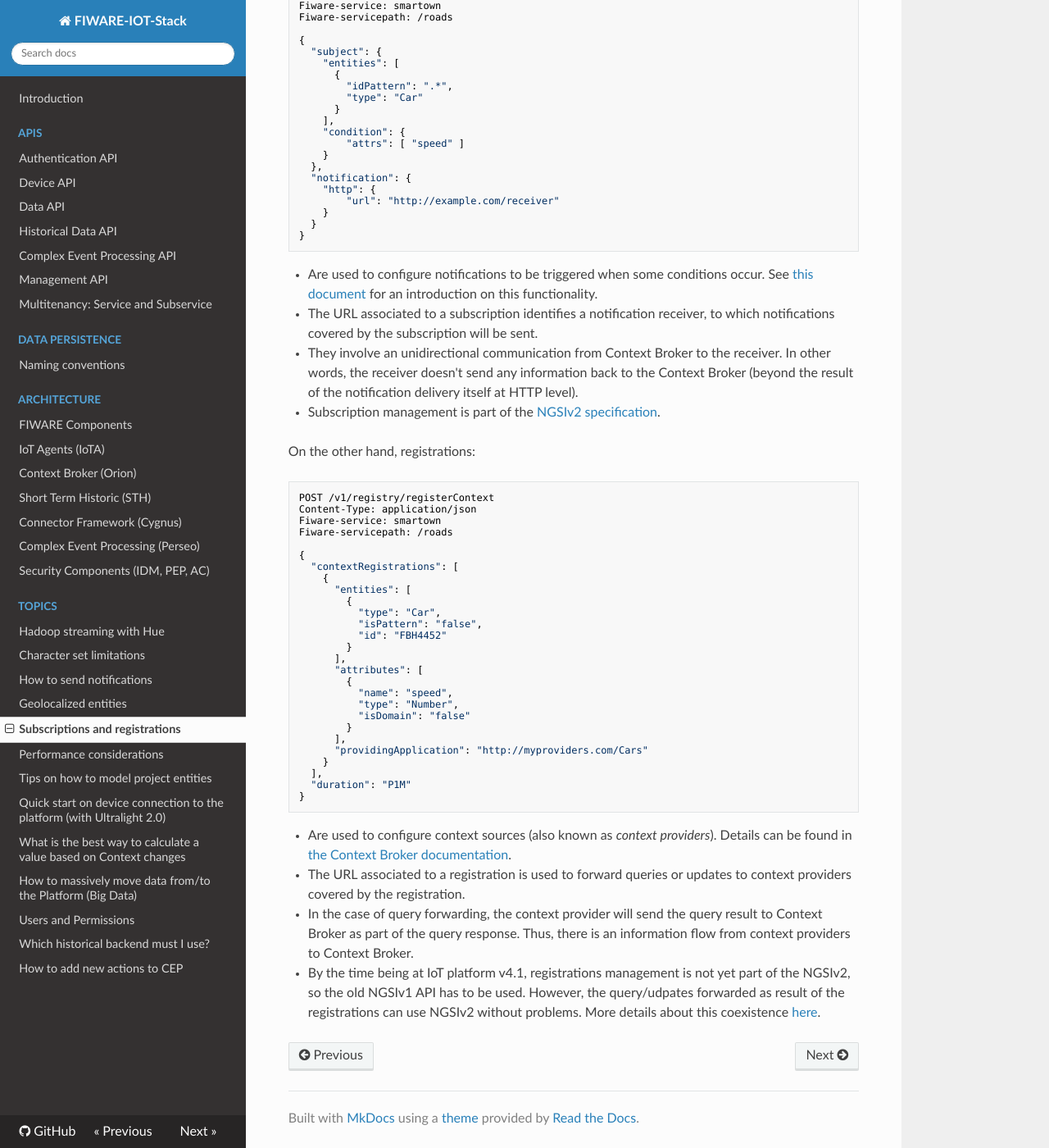
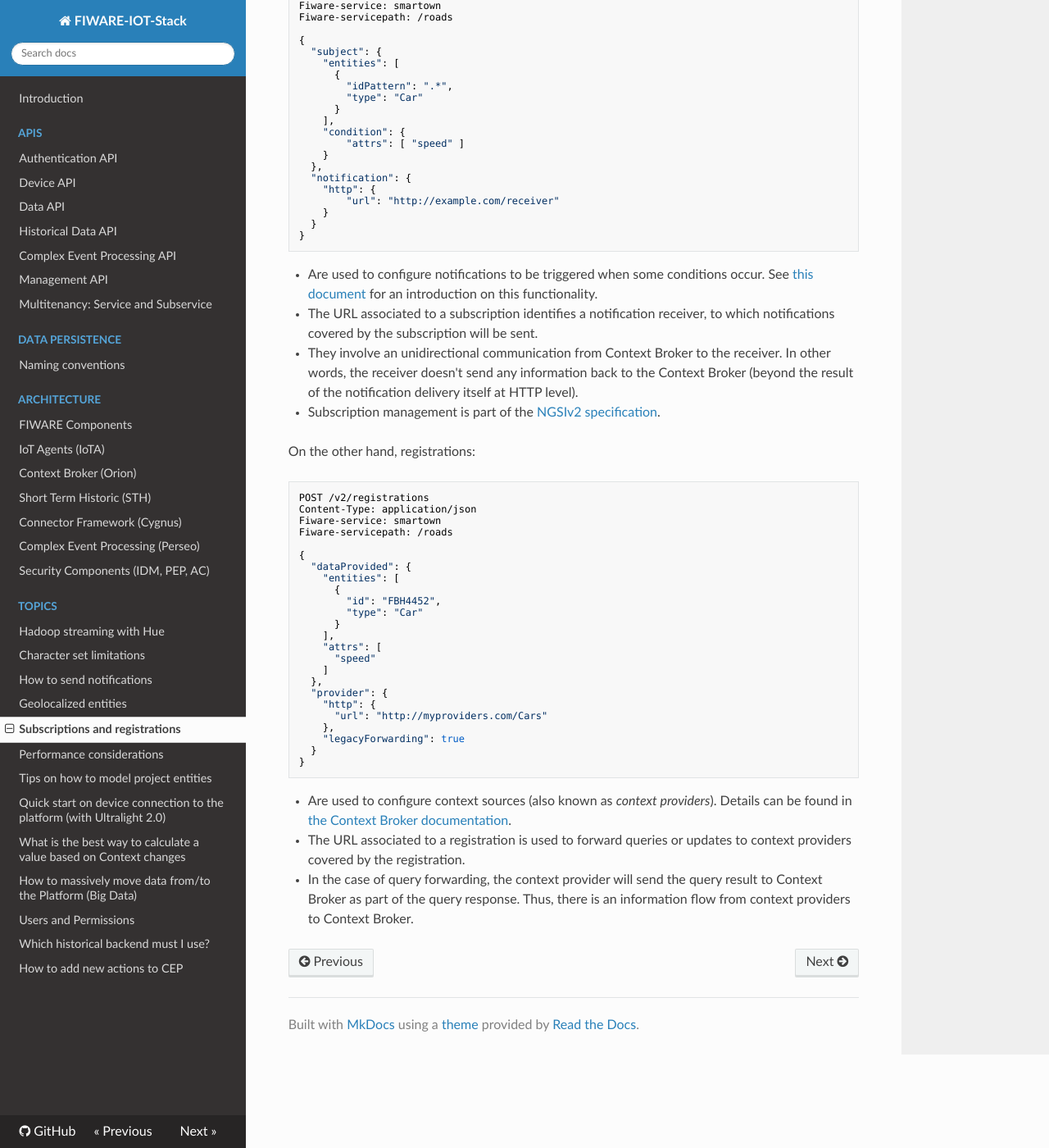
Before and after one commit to telefonicaid/thinking-cities, an MkDocs documentation site: the page built from docs/topics/subcriptions_and_registrations.md, in a window 1280 px wide and 1400 px high, scrolled down 369 px. Shown: the whole window at 82% size. Built offline with MkDocs 1.6.1, drawn with Linux system fonts in a browser that asks for light colours; nearby versions of some CDN libraries; old or Windows-style settings are respelled for this version of MkDocs.

Commit message:
FIX replace deprecated NGSIv1 examples by NGSIv2 counterparts

```diff
--- a/docs/topics/subcriptions_and_registrations.md
+++ b/docs/topics/subcriptions_and_registrations.md
@@ -44,32 +44,29 @@ On the one hand, subscriptions:
 
 On the other hand, registrations:
 
-    POST /v1/registry/registerContext
+    POST /v2/registrations
     Content-Type: application/json
     Fiware-service: smartown
     Fiware-servicepath: /roads
 
     {
-      "contextRegistrations": [
-        {
-          "entities": [
-            {
-              "type": "Car",
-              "isPattern": "false",
-              "id": "FBH4452"
-            }
-          ],
-          "attributes": [
-            {
-              "name": "speed",
-              "type": "Number",
-              "isDomain": "false"
-            }
-          ],
-          "providingApplication": "http://myproviders.com/Cars"
-        }
-      ],
-      "duration": "P1M"
+      "dataProvided": {
+        "entities": [
+          {
+            "id": "FBH4452",
+            "type": "Car"
+          }
+        ],
+        "attrs": [
+          "speed"
+        ]
+      },
+      "provider": {
+        "http": {
+          "url": "http://myproviders.com/Cars"
+        },
+        "legacyForwarding": true
+      }
     }
 
 - Are used to configure context sources (also known as *context providers*). Details can be found in
@@ -78,6 +75,3 @@ On the other hand, registrations:
   registration.
 - In the case of query forwarding, the context provider will send the query result to Context Broker
   as part of the query response. Thus, there is an information flow from context providers to Context Broker.
-- By the time being at IoT platform v4.1, registrations management is not yet part of the NGSIv2, so the old
-  NGSIv1 API has to be used. However, the query/udpates forwarded as result of the registrations can use
-  NGSIv2 without problems. More details about this coexistence [here](http://fiware-orion.readthedocs.io/en/master/user/v1_v2_coexistence/index.html#ngsiv2-query-update-forwarding-to-context-providers).
```
Also changed, not shown: docs/historicdata_api.md (+17 -18 lines).
